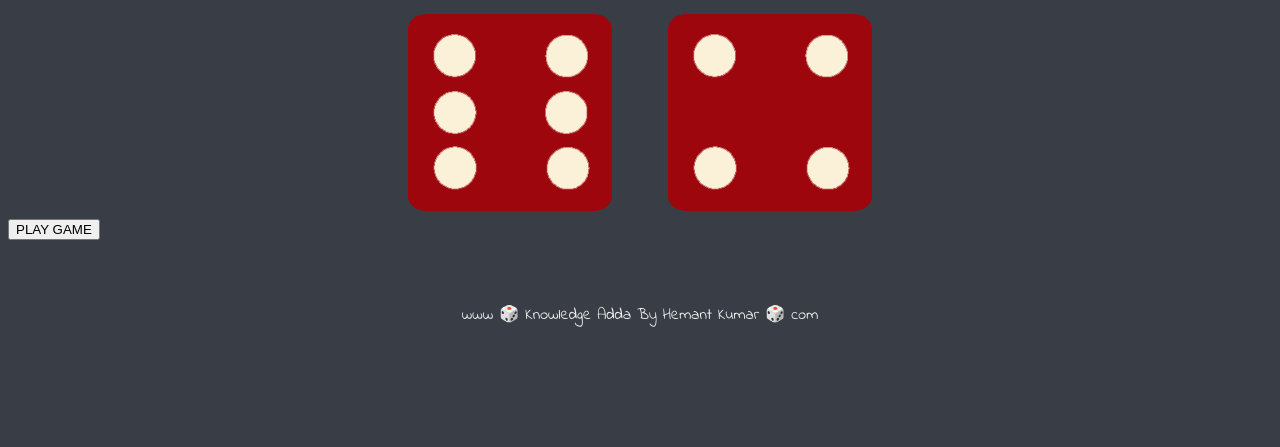
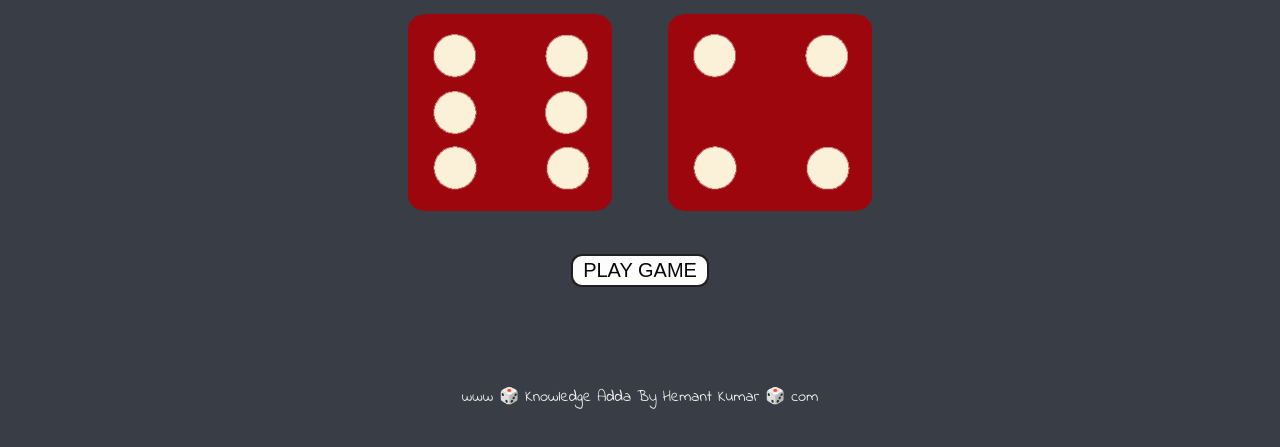
Before and after one commit to hemantkumar980/Dicee_Game, a plain HTML site: page index.html in a window 1280 px wide. Shown: the part 321-768 px from the top of the page. Drawn offline with Linux system fonts and the light colour scheme.

Commit message:
Update styles.css

```diff
--- a/css/styles.css
+++ b/css/styles.css
@@ -32,6 +32,39 @@ img {
   width: 80%;
 }
 
+.btn_center{
+  text-align: center;
+  padding: 35px;
+}
+
+.btn {
+  background: #fcfcfc;
+  background-image: -webkit-linear-gradient(top, #fcfcfc, #ffffff);
+  background-image: -moz-linear-gradient(top, #fcfcfc, #ffffff);
+  background-image: -ms-linear-gradient(top, #fcfcfc, #ffffff);
+  background-image: -o-linear-gradient(top, #fcfcfc, #ffffff);
+  background-image: linear-gradient(to bottom, #fcfcfc, #ffffff);
+  -webkit-border-radius: 11;
+  -moz-border-radius: 11;
+  border-radius: 11px;
+  font-family: Arial;
+  color: #080808;
+  font-size: 20px;
+  padding: 3px 10px 3px 10px;
+  border: solid #211e21 2px;
+  text-decoration: none;
+}
+
+.btn:hover {
+  background: #fa464c;
+  background-image: -webkit-linear-gradient(top, #fa464c, #ff1c1c);
+  background-image: -moz-linear-gradient(top, #fa464c, #ff1c1c);
+  background-image: -ms-linear-gradient(top, #fa464c, #ff1c1c);
+  background-image: -o-linear-gradient(top, #fa464c, #ff1c1c);
+  background-image: linear-gradient(to bottom, #fa464c, #ff1c1c);
+  text-decoration: none;
+}
+
 footer {
   margin-top: 5%;
   color: #EEEEEE;
```
